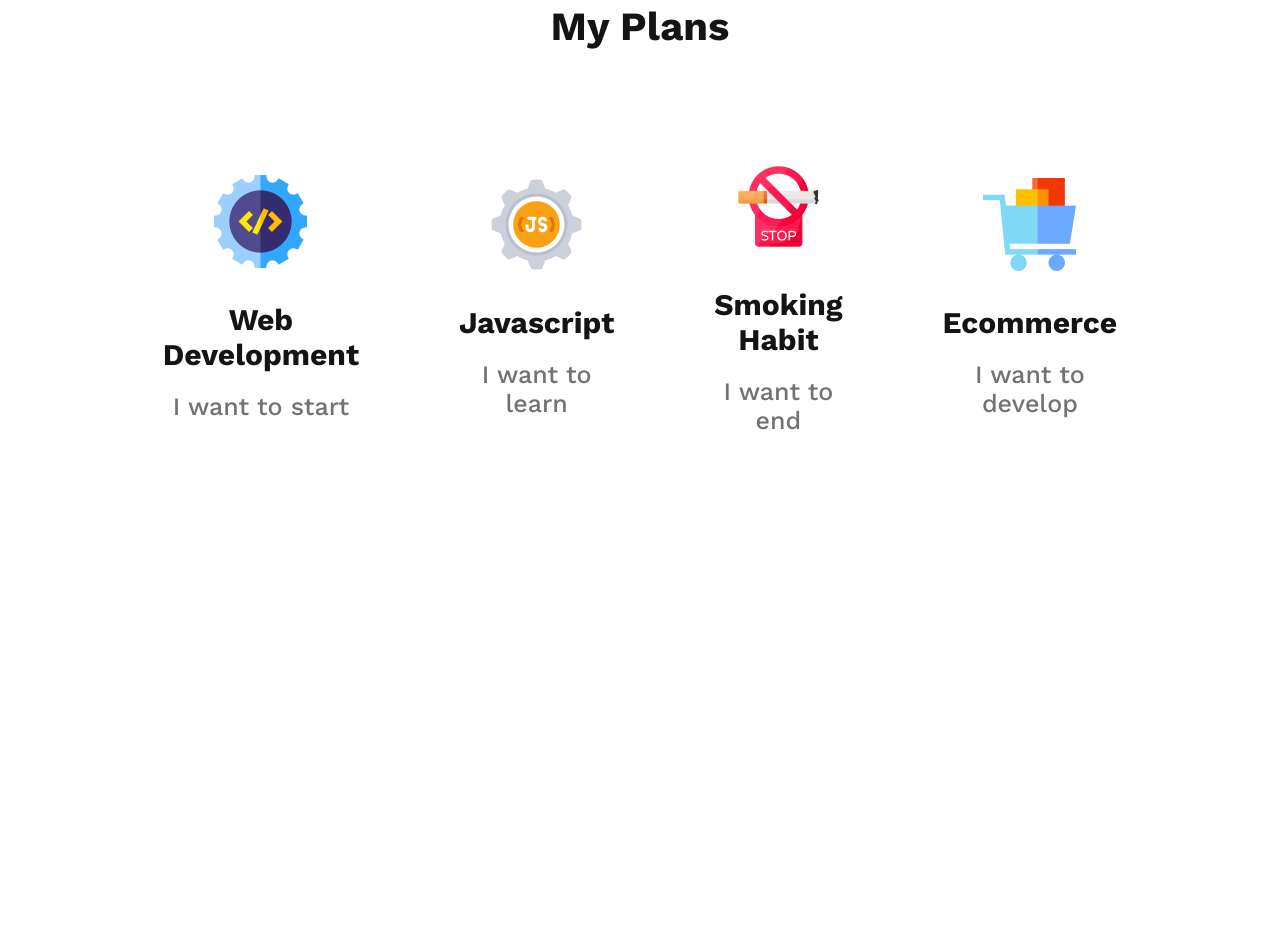
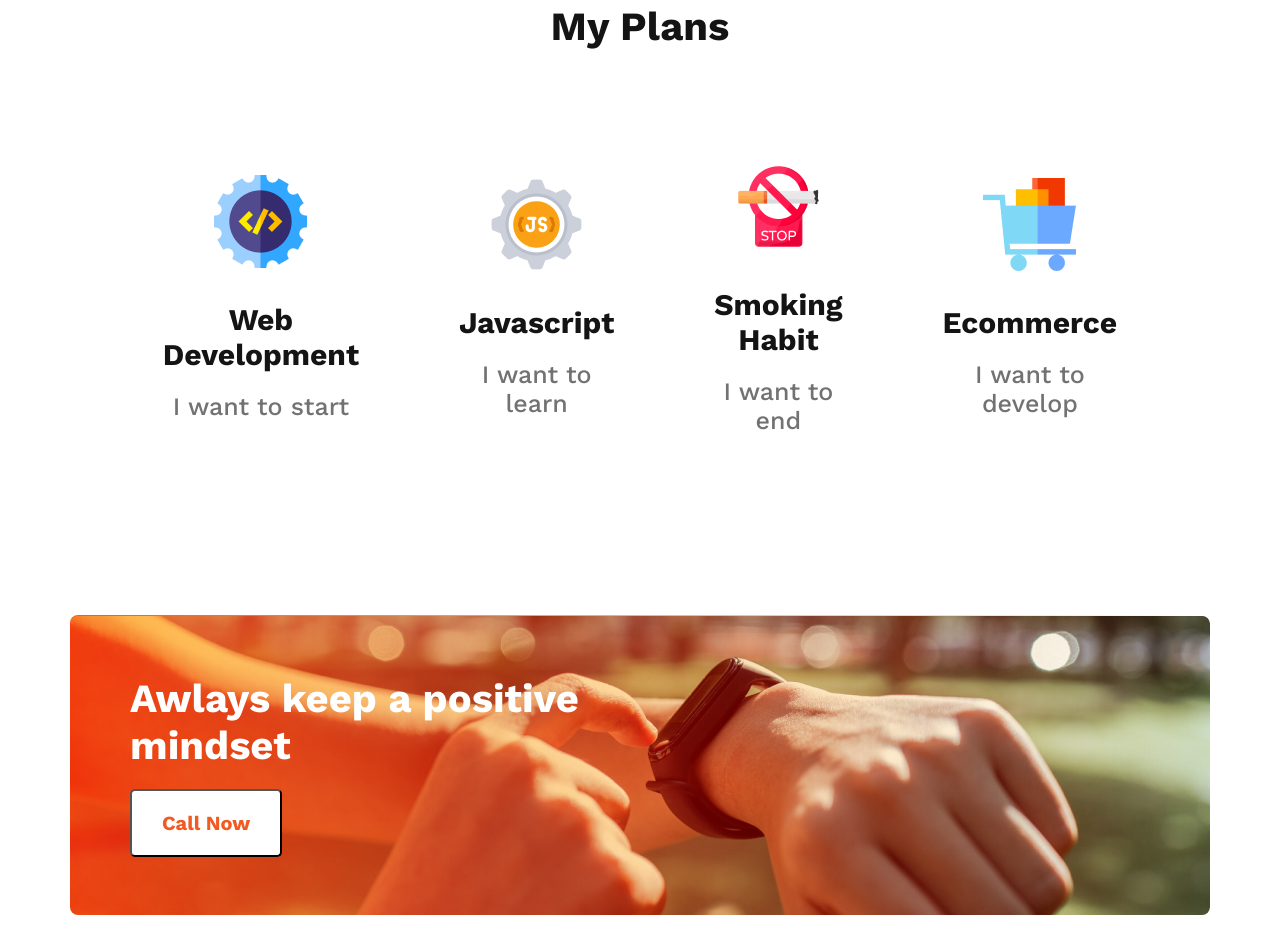
Before and after one commit to ShoroveTajmen/NewYear_NewMe, a plain HTML site: page images/index.html in a window 1280 px wide. Shown: the part 1891-2836 px from the top of the page. Before the commit the page ends 2506 px from the top, so only its background shows below. Drawn offline with nearby package versions, Linux system fonts and the light colour scheme.

Commit message:
call-now  section finished

```diff
--- a/images/index.html
+++ b/images/index.html
@@ -107,6 +107,15 @@
             </div>
         </div>
       </section>
+      <!-- call now section -->
+      <section class="callNow-section">
+        <div class="callNow-container">
+ <div class="call-info">
+    <h1 class="callNow-title">Awlays keep a positive <br> mindset</h1>
+    <button class="Clbtn">Call Now</button>
+ </div>
+        </div>
+      </section>
     </main>
   </body>
 </html>
--- a/styles/style.css
+++ b/styles/style.css
@@ -104,8 +104,8 @@ li i {
 .plan {
   text-align: center;
 }
-.plan-img{
-    padding-bottom: 30px;
+.plan-img {
+  padding-bottom: 30px;
 }
 .plans-name {
   color: #151414;
@@ -122,7 +122,42 @@ li i {
   font-size: 25px;
   font-weight: 500;
 }
-.myPlan-container{
-    background-color: #fff;
-    margin: 130px;
+.myPlan-container {
+  background-color: #fff;
+  margin: 130px;
 }
+
+/* call now section style */
+.callNow-container {
+  background-image: url("/images/watch.png"),
+    linear-gradient(90deg, #f15b22 0%, rgba(241, 91, 34, 0) 100%);
+  background-repeat: no-repeat;
+  background-size: cover;
+  width: 1140px;
+  height: 300px;
+  margin: auto;
+  margin-bottom: 30px;
+  background-blend-mode: overlay;
+  border-radius: 8px;
+}
+.call-info{
+    padding-left: 60px;
+    padding-top: 60px;
+}
+.callNow-title {
+  color: #fff;
+  font-family: Work Sans;
+  font-size: 40px;
+  font-weight: 700;
+  padding-bottom: 20px;
+}
+.Clbtn {
+  border-radius: 5px;
+  background: #fff;
+  padding: 20px 30px;
+  color: #f15b22;
+  text-align: center;
+  font-family: Work Sans;
+  font-size: 20px;
+  font-weight: 600;
+}
```
